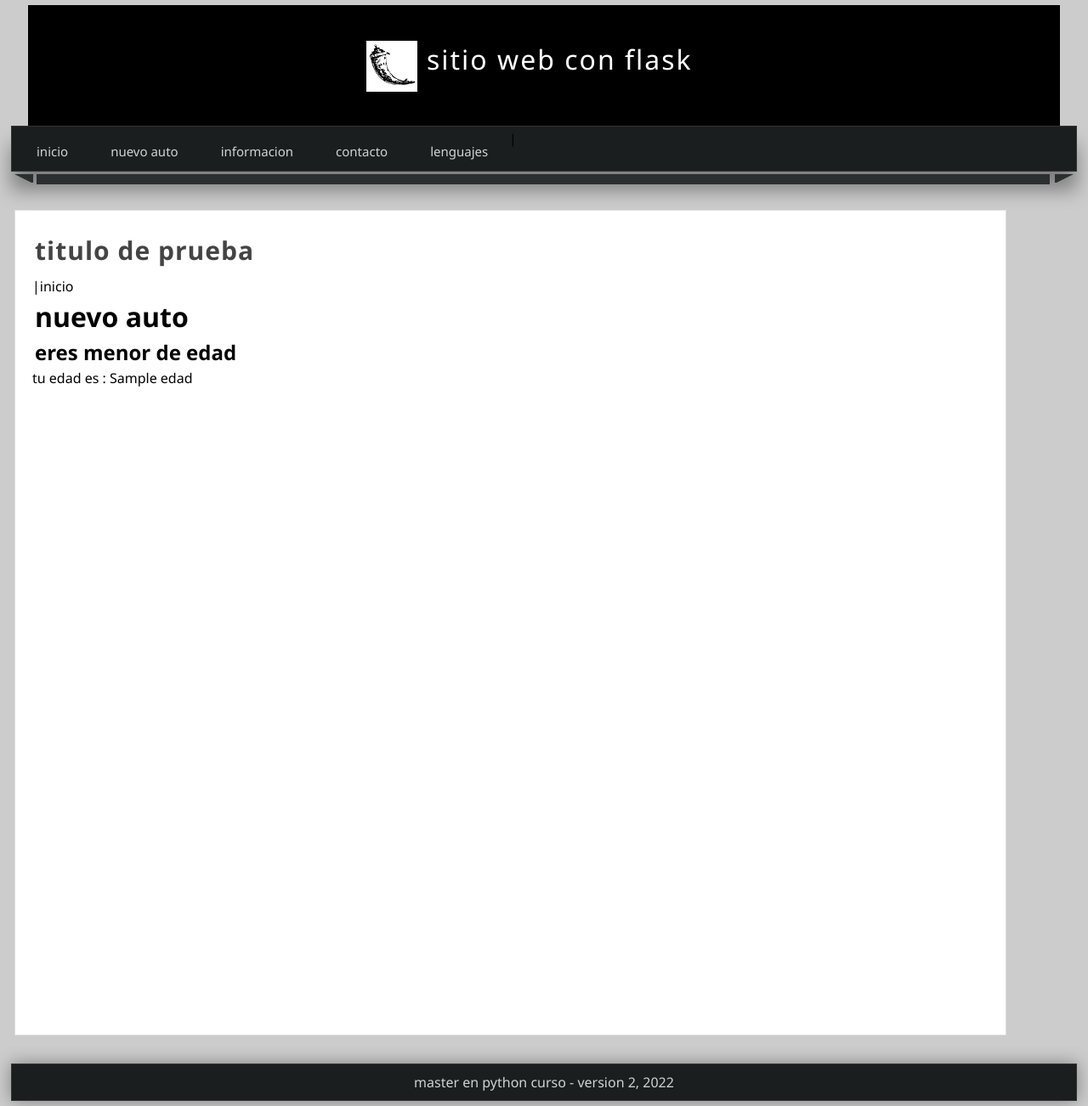
After one commit to arxbullet/Flask-app-, a Flask app: template templates/crear_coche.html in a window 1280 px wide. The commit adds this page. Shown: the whole page at 85% size. Run offline with Flask 2, Linux system fonts and the light colour scheme; the template is opened without the code that fills it: most values are stand-ins (such as "Sample title", 1, 10 or a date in 2020); some libraries are stand-ins or nearby versions.

Commit message:
conectar sql y crear ruta para nuevos registros

```diff
--- a/main.py
+++ b/main.py
@@ -1,11 +1,20 @@
-from flask import Flask, url_for, redirect, render_template
+from flask import Flask, url_for, redirect, render_template, request
 from datetime import datetime
+from flask_mysqldb import MySQL
 #inicio
 #1. instalar flask  : pip install Flask
 #2. crear archivo main en carpeta en donde instalamos Flask
 #3. iniciar app con python main.py
 #instanciar app y frmawork para usarlo
 app = Flask(__name__)
+#Para usar my sql primero debo instalar pip install flask-mysqldb
+
+app.config['MYSQL_HOST'] = 'localhost'
+app.config['MYSQL_USER'] = 'root'
+app.config['MYSQL_PASSWORD'] = ''
+app.config['MYSQL_DB'] = 'proyectoflask'
+
+mysql = MySQL(app)
 
 @app.context_processor
 def date_now():
@@ -48,5 +57,17 @@ def lenguajes():
 
     #return "<h1>Lenguajes</h1>"
 
+@app.route('/crear-coche')
+def crear_coche():
+    if request.method == 'POST':
+        cursor = mysql.connection.cursor()
+        cursor.execute(f"INSERT INTO auto VALUES(null, 'Lambo', 'gallardo', 1000, 'los angeles')")
+        cursor.connection.commit()
+        return redirect(url_for('index'))
+
+    return render_template('crear_coche.html',
+                            dato1='dato1',
+                            dato2='dato2')
+
 if __name__ == '__main__':
     app.run(debug=True)
--- /dev/null
+++ b/templates/crear_coche.html
@@ -0,0 +1,21 @@
+{% extends 'layout.html'%}
+{%block title%}
+      {{super () }}<!--no sobrescribir bloque, si no que añadir-->  |inicio
+
+{%endblock%}
+
+{%block content%}
+        <h1>nuevo auto</h1>
+
+        {% if edad >= 18%}
+                <h2>eres mayor de edad</h2>
+                  tu edad es : {{edad}}
+        {%else %}
+                 <h2>eres menor de edad</h2>
+                  tu edad es : {{edad}}
+        {%endif%}
+{%endblock%}
+
+{#
+        esto es un comentario
+#}
--- a/templates/layout.html
+++ b/templates/layout.html
@@ -20,6 +20,9 @@
             <ul>|
                 <li>
                     <a href = "{{url_for('index')}}"> inicio </a>
+                </li>
+                <li>
+                    <a href = "{{url_for('crear_coche')}}"> nuevo auto </a>
                 </li>
                 <li>
                     <a href = "{{url_for('informacion')}}"> informacion </a>
```
